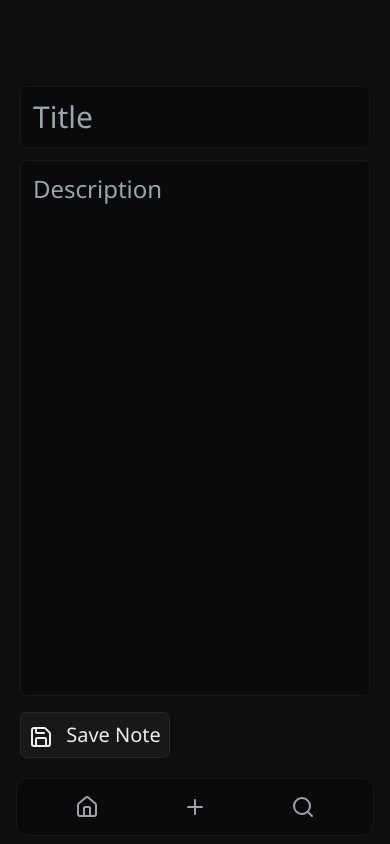
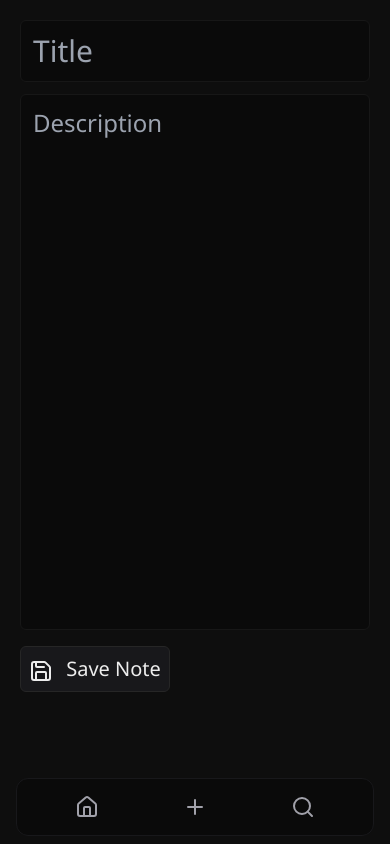
Before and after one commit to Nicolas-Asafe/Noteke, a Next.js app: page /note/1 in a window 390 px wide. Built offline with nearby package versions, Linux system fonts and the light colour scheme.

Commit message:
Mas uma alteração de layout

```diff
--- a/pages/note/[id].tsx
+++ b/pages/note/[id].tsx
@@ -45,7 +45,7 @@ export default function NoteEditor() {
   };
 
   return (
-    <div className="flex flex-col h-screen text-center p-5 justify-center items-center anima ">
+    <div className="flex flex-col h-screen text-center p-5 md:justify-center items-center  anima ">
       <input
         type="text"
         placeholder="Title"
```
